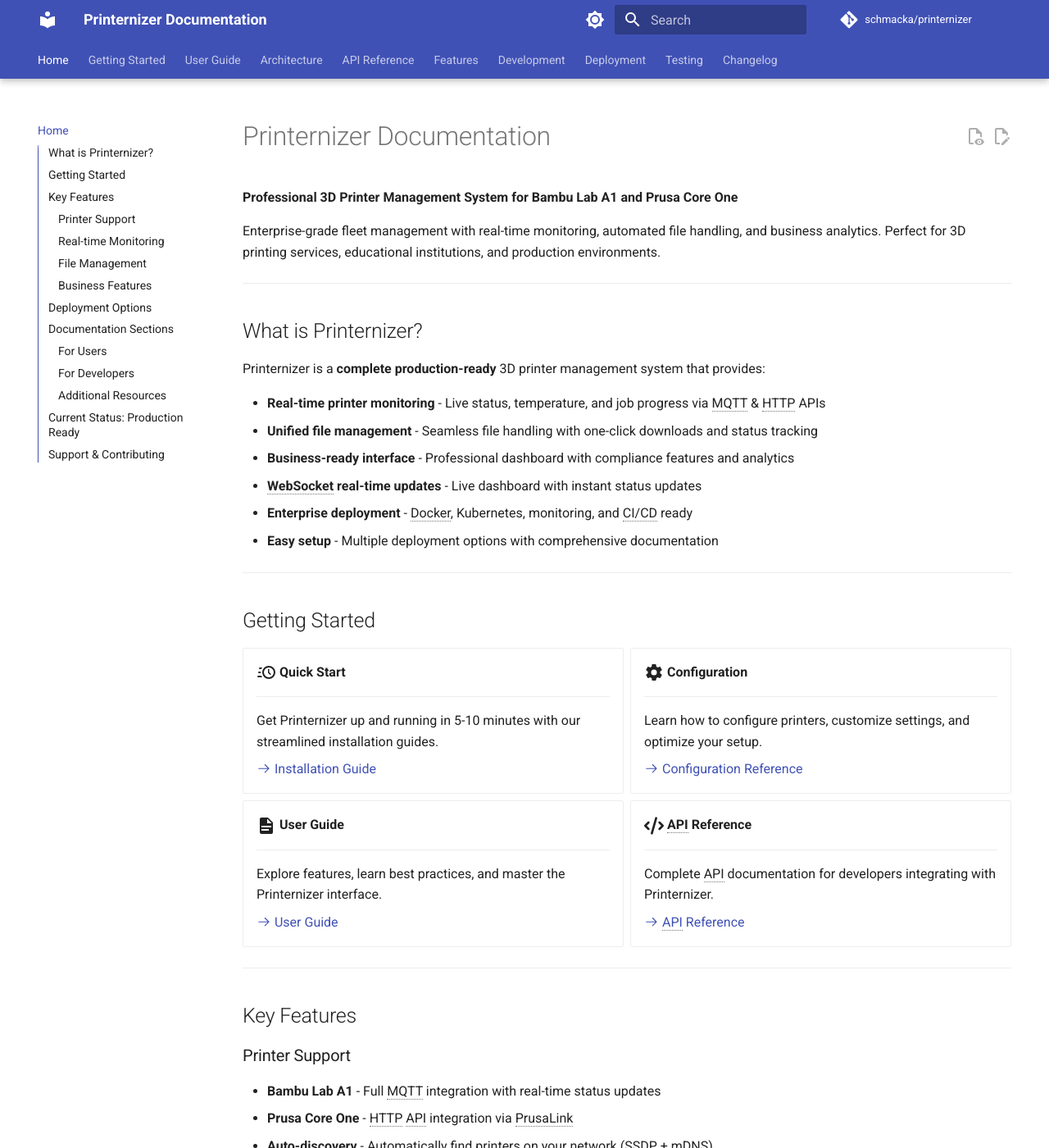
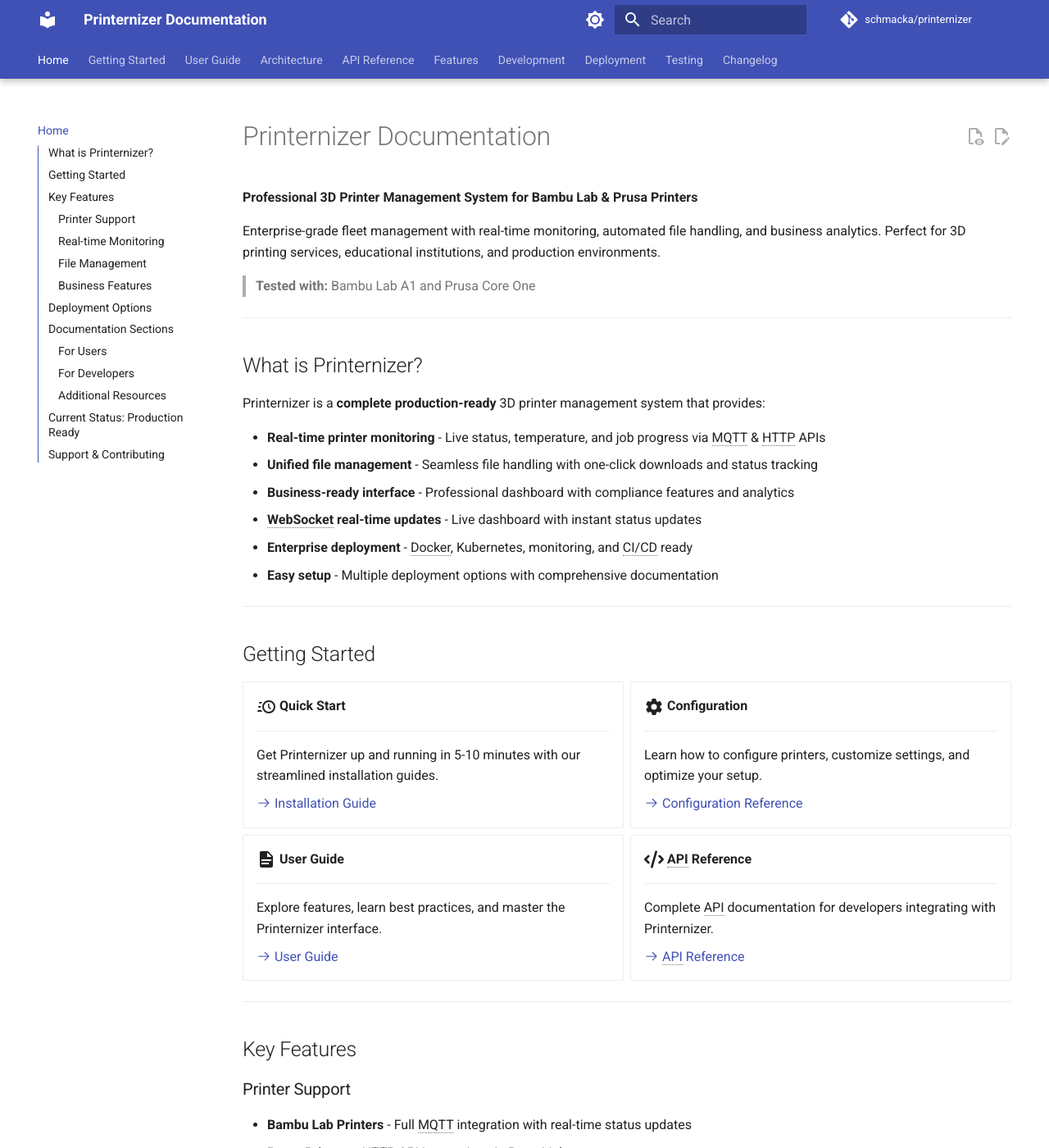
Before and after one commit to schmacka/printernizer, an MkDocs documentation site: the page built from docs/index.md, in a window 1280 px wide and 1400 px high. Shown: the whole window at 82% size. Built offline with MkDocs 1.6.1 and Material for MkDocs 9.7.7, drawn with Linux system fonts in a browser that asks for light colours; comment, search, counter and statistics services are not loaded; the version menu is left out; some of the changed text lies outside the part shown.

Commit message:
docs: Use generic manufacturer references instead of specific printer models
Updated documentation to reference manufacturers (Bambu Lab & Prusa) instead
of specific printer models, making it more flexible for future printer support.
Added "Tested with: Bambu Lab A1 and Prusa Core One" notes throughout to
indicate which specific models have been validated.

Changes:
- Updated main project taglines to use manufacturer names
- Modified printer support sections to be more generic
- Added "tested with" notes for specific models
- Applied changes consistently across README.md, CLAUDE.md, docs/index.md,
  and docs/ha-repo-files/README.md

This makes the documentation more future-proof and easier to expand when
adding support for additional models from these manufacturers.

```diff
--- a/docs/index.md
+++ b/docs/index.md
@@ -1,8 +1,10 @@
 # Printernizer Documentation
 
-**Professional 3D Printer Management System for Bambu Lab A1 and Prusa Core One**
+**Professional 3D Printer Management System for Bambu Lab & Prusa Printers**
 
 Enterprise-grade fleet management with real-time monitoring, automated file handling, and business analytics. Perfect for 3D printing services, educational institutions, and production environments.
+
+> **Tested with:** Bambu Lab A1 and Prusa Core One
 
 ---
 
@@ -62,11 +64,13 @@ Printernizer is a **complete production-ready** 3D printer management system tha
 ## Key Features
 
 ### Printer Support
-- **Bambu Lab A1** - Full MQTT integration with real-time status updates
-- **Prusa Core One** - HTTP API integration via PrusaLink
+- **Bambu Lab Printers** - Full MQTT integration with real-time status updates
+- **Prusa Printers** - HTTP API integration via PrusaLink
 - **Auto-discovery** - Automatically find printers on your network (SSDP + mDNS)
 - **Multi-printer management** - Simultaneous monitoring of multiple printers
 - **Connection health monitoring** - Automatic retry and error handling
+
+> **Tested with:** Bambu Lab A1 and Prusa Core One
 
 ### Real-time Monitoring
 - **Live status updates** - Current printer state, temperatures, progress
@@ -158,7 +162,7 @@ Printernizer is a **complete production-ready** 3D printer management system tha
 
 - ✅ Complete backend with FastAPI + async SQLite
 - ✅ Professional web interface with mobile-responsive design
-- ✅ Full printer integration (Bambu Lab A1 + Prusa Core One)
+- ✅ Full printer integration (Bambu Lab & Prusa manufacturers)
 - ✅ Real-time monitoring with WebSocket updates
 - ✅ File management and download system
 - ✅ 3D preview system (STL, 3MF, GCODE, BGCODE rendering)
```
Also changed, not shown: CLAUDE.md (+3 -1 lines), README.md (+12 -6 lines), docs/ha-repo-files/README.md (+5 -3 lines).
